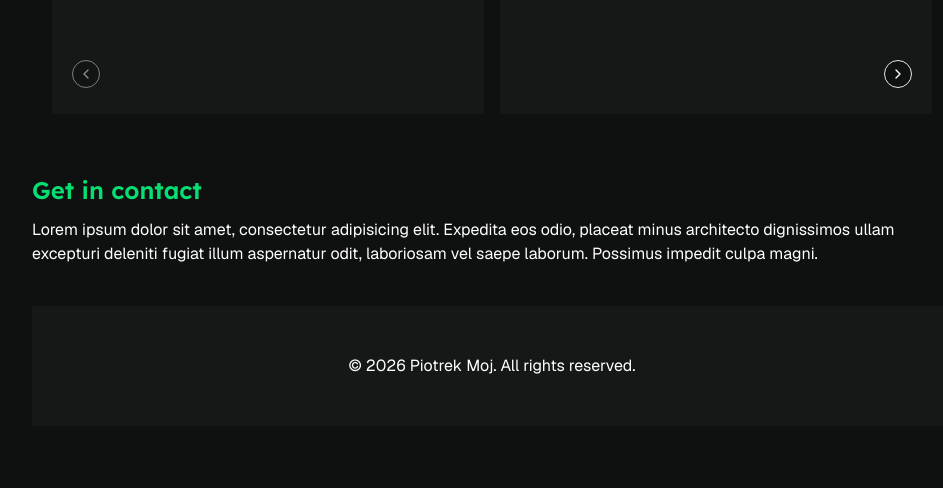
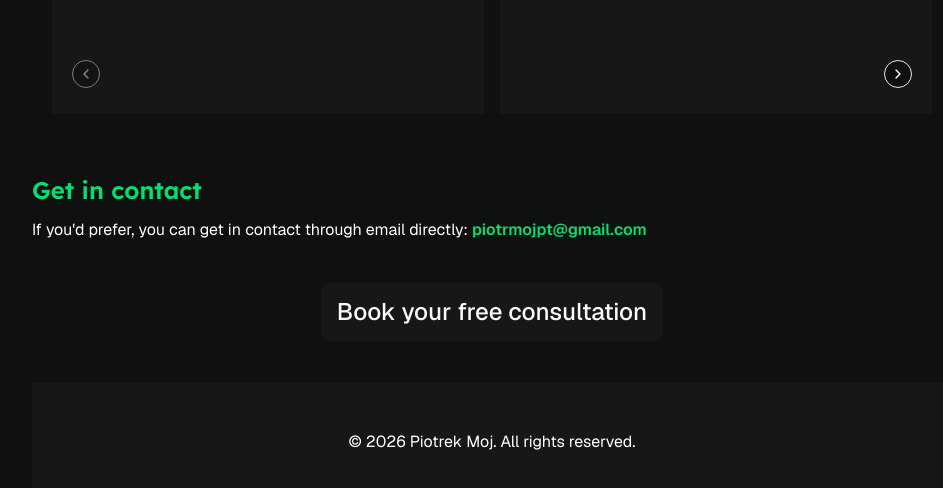
Before and after one commit to krako2/piotr-moj-pt, a Next.js app: page / in a window 1280 px wide. Shown: the part 1278-1766 px from the top of the page, without its empty margins (148-1091 px from the left). Before the commit the page ends 1724 px from the top, so only its background shows below. Built offline with nearby package versions, Linux system fonts and the light colour scheme.

Commit message:
add contact section

```diff
--- a/components/contact.tsx
+++ b/components/contact.tsx
@@ -1,8 +1,13 @@
+import { Button } from "@/components/ui/button";
+
 export default function Contact() {
   return (
     <section className="p-5">
       <h2 className="text-2xl font-semibold text-green-400">Get in contact</h2>
-      <p className="mt-3">Lorem ipsum dolor sit amet, consectetur adipisicing elit. Expedita eos odio, placeat minus architecto dignissimos ullam excepturi deleniti fugiat illum aspernatur odit, laboriosam vel saepe laborum. Possimus impedit culpa magni.</p>
+      <p className="mt-3"> If you'd prefer, you can get in contact through email directly: <a href="mailto:piotrmojpt@gmail.com" className="text-green-400 font-semibold">piotrmojpt@gmail.com</a></p>
+      <div className="flex justify-center items-center">
+        <Button size="lg" className="mt-10">Book your free consultation</Button>
+      </div>
     </section>
   );
 }
```
